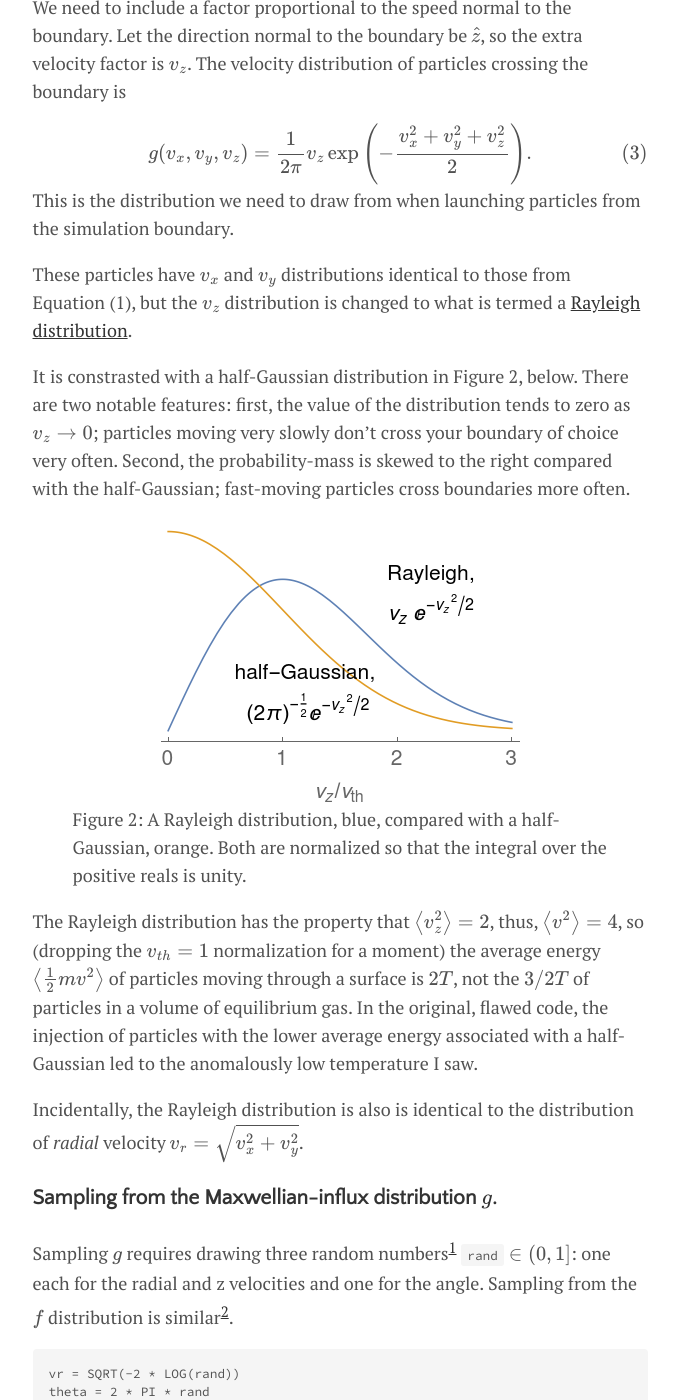
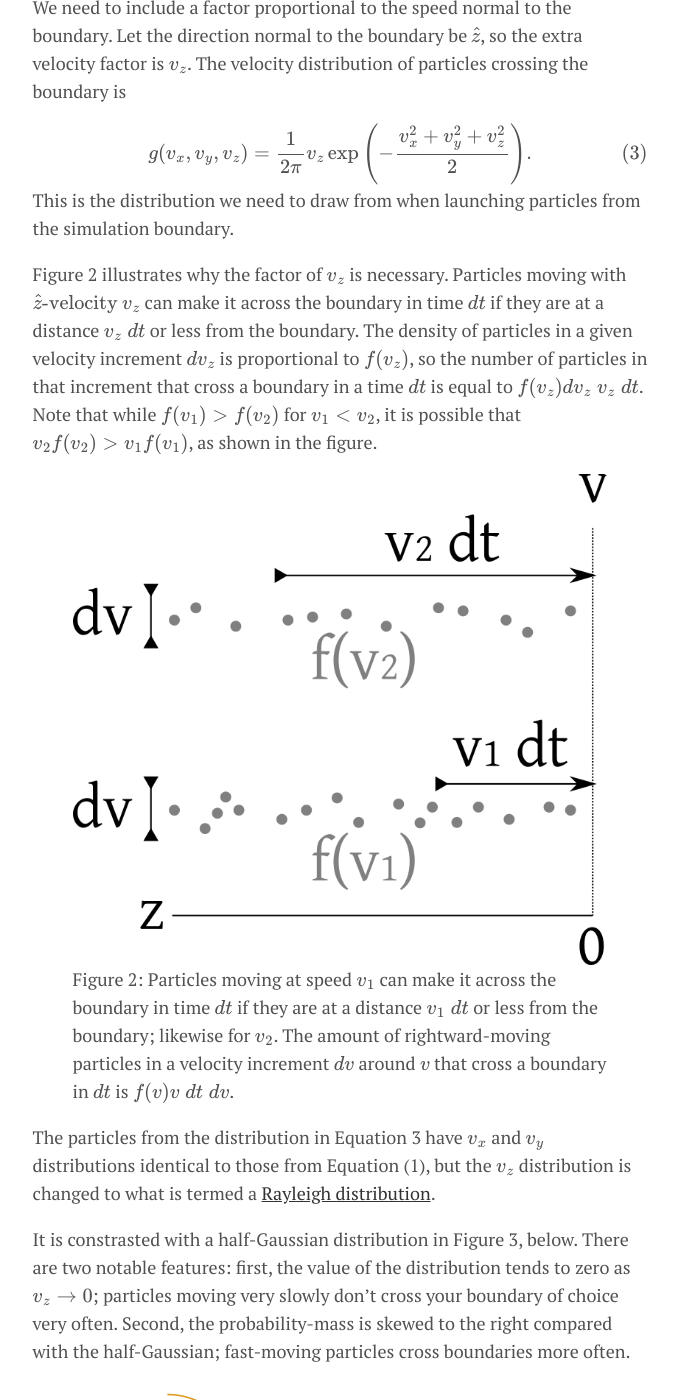
Before and after one commit to cfe316/cfe316.github.io, a Jekyll site: the page built from _posts/2019-04-28-launching-stationary-maxwellian-reservoir.md, in a window 1280 px wide and 1400 px high, scrolled down 2465 px. Shown: the whole window, without its empty margins (300-977 px from the left). Built offline with Jekyll 4.4.1, drawn with Linux system fonts in a browser that asks for light colours; formulas are drawn with MathJax 3; a style sheet for code colours, icons or effects is not loaded; some of the changed text lies outside the part shown.

Commit message:
Added explanation about v dv plot

```diff
--- a/_posts/2019-04-28-launching-stationary-maxwellian-reservoir.md
+++ b/_posts/2019-04-28-launching-stationary-maxwellian-reservoir.md
@@ -63,14 +63,21 @@ g(v_x, v_y, v_z) = \frac{1}{2 \pi } v_z \exp\left(-\frac{v_x^2 + v_y^2 + v_z^2}{
 $$
 This is the distribution we need to draw from when launching particles from the simulation boundary.
 
-These particles have $v_x$ and $v_y$ distributions identical to those from Equation (1), but the $v_z$ distribution is changed to what is termed a [Rayleigh distribution](https://en.wikipedia.org/wiki/Rayleigh_distribution).
+Figure 2 illustrates why the factor of $v_z$ is necessary.
+Particles moving with $\hat{z}\text{-velocity}$ $v_z$ can make it across the boundary in time $dt$ if they are at a distance $v_z\;dt$ or less from the boundary. The density of particles in a given velocity increment $dv_z$ is proportional to $f(v_z)$, so the number of particles in that increment that cross a boundary in a time $dt$ is equal to $f(v_z) dv_z \; v_z \; dt$.
+Note that while $f(v_1) > f(v_2)$ for $v_1 < v_2$, it is possible that $v_2 f(v_2) > v_1 f(v_1)$, as shown in the figure.
 
-It is constrasted with a half-Gaussian distribution in Figure 2, below.
+{% include figure.html url="v_dv.png"
+caption="Figure 2: Particles moving at speed $v_1$ can make it across the boundary in time $dt$ if they are at a distance $v_1\;dt$ or less from the boundary; likewise for $v_2$. The amount of rightward-moving particles in a velocity increment $dv$ around $v$ that cross a boundary in $dt$ is $f(v) v \; dt \; dv$." %}
+
+The particles from the distribution in Equation 3 have $v_x$ and $v_y$ distributions identical to those from Equation (1), but the $v_z$ distribution is changed to what is termed a [Rayleigh distribution](https://en.wikipedia.org/wiki/Rayleigh_distribution).
+
+It is constrasted with a half-Gaussian distribution in Figure 3, below.
 There are two notable features: first, the value of the distribution tends to zero as $v_z \to 0$; particles moving very slowly don't cross your boundary of choice very often. Second, the probability-mass is skewed to the right compared with the half-Gaussian; fast-moving particles cross boundaries more often.
 
 {% include figure.html url="rayleigh_vs_half-gaussian.png"
-caption="Figure 2: A Rayleigh distribution, blue, compared with a half-Gaussian, orange. Both are normalized so that the integral over the positive reals is unity." %}
-The Rayleigh distribution has the property that $\left<v_z^2\right> = 2$, thus, $\left<v^2\right> = 4$, so (dropping the $v_{th} = 1$ normalization for a moment) the average energy  $\left<\frac{1}{2} m v^2\right>$ of particles moving through a surface is $2 T$, not the $3/2 T$ of particles in a volume of equilibrium gas.
+caption="Figure 3: A Rayleigh distribution, blue, compared with a half-Gaussian, orange. Both are normalized so that the integral over the positive reals is unity." %}
+The Rayleigh distribution has the property that $\left<v_z^2\right> = 2$, thus, $\left<v^2\right> = 4$, so (dropping the $v_{th} = 1$ normalization for a moment) the average energy  $\left<\frac{1}{2} m v^2\right>$ of particles moving through a _surface_ is $2 T$, not the $\frac{3}{2} T$ of particles in a _volume_ of equilibrium gas.
 In the original, flawed code, the injection of particles with the lower average energy associated with a half-Gaussian led to the anomalously low temperature I saw.
 
 Incidentally, the Rayleigh distribution is also is identical to the distribution of *radial* velocity $v_r = \sqrt{v_x^2 + v_y^2}$.
```
Also changed, not shown: other parts of _posts/2019-04-28-launching-stationary-maxwellian-reservoir.md (+3 -3 lines), assets/img/v_dv.png (added).
